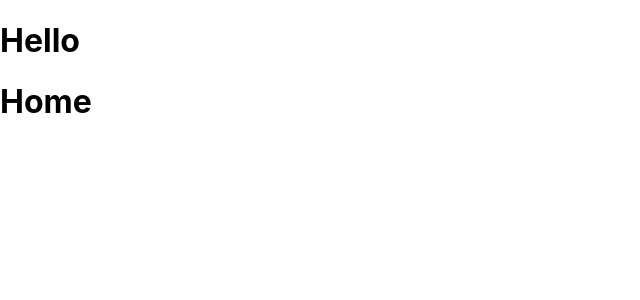
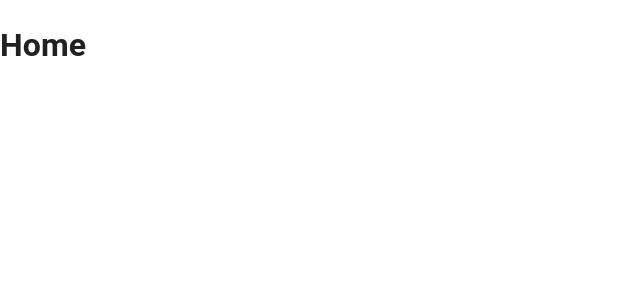
Before and after one commit to dhruv-m-patel/jwt-auth-app, a React (Create React App) app: page / in a window 1280 px wide. Shown: the top 300 px of the page, without its empty margins (0-640 px from the left). Built offline with nearby package versions, Linux system fonts and the light colour scheme.

Commit message:
feat: Setup material packages

```diff
--- a/package.json
+++ b/package.json
@@ -14,7 +14,11 @@
         "typescript": "^4.5.4"
     },
     "dependencies": {
+        "@emotion/react": "^11.7.1",
+        "@emotion/styled": "^11.6.0",
+        "@mui/icons-material": "^5.2.5",
         "@mui/material": "^5.2.5",
+        "@mui/styled-engine": "^5.2.5",
         "react": "^17.0.2",
         "react-dom": "^17.0.2",
         "react-router-dom": "^6.2.1",
--- a/src/index.tsx
+++ b/src/index.tsx
@@ -1,16 +1,18 @@
 import React from "react";
 import ReactDOM from "react-dom";
-import "./index.css";
+import { BrowserRouter } from "react-router-dom";
+import CssBaseline from "@mui/material/CssBaseline";
 import reportWebVitals from "./reportWebVitals";
 import Router from "./components/router";
-import { BrowserRouter } from "react-router-dom";
+import "./index.css";
 
 ReactDOM.render(
     <React.StrictMode>
-        <h1>Hello</h1>
-        <BrowserRouter>
-            <Router />
-        </BrowserRouter>
+        <CssBaseline enableColorScheme>
+            <BrowserRouter>
+                <Router />
+            </BrowserRouter>
+        </CssBaseline>
     </React.StrictMode>,
     document.getElementById("root")
 );
```
Also changed, not shown: 1 other file (tests, documents, lock files or other folders).
